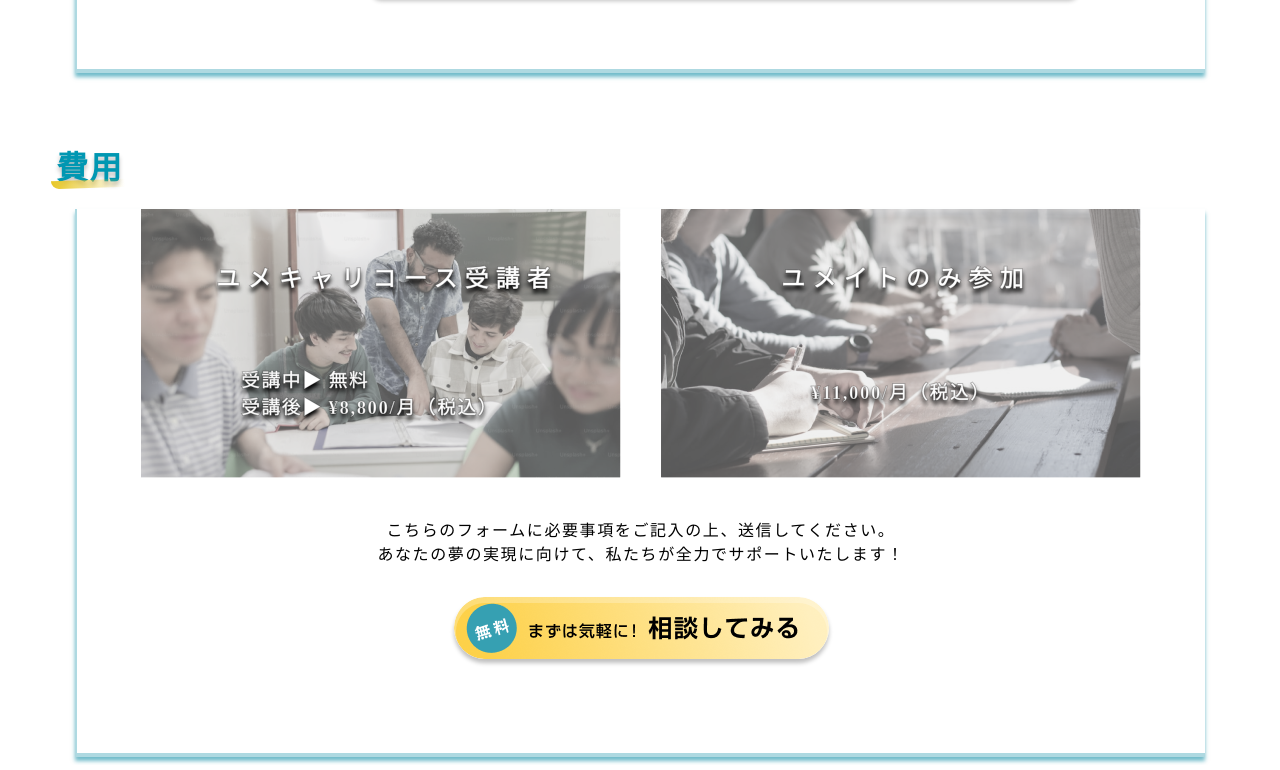
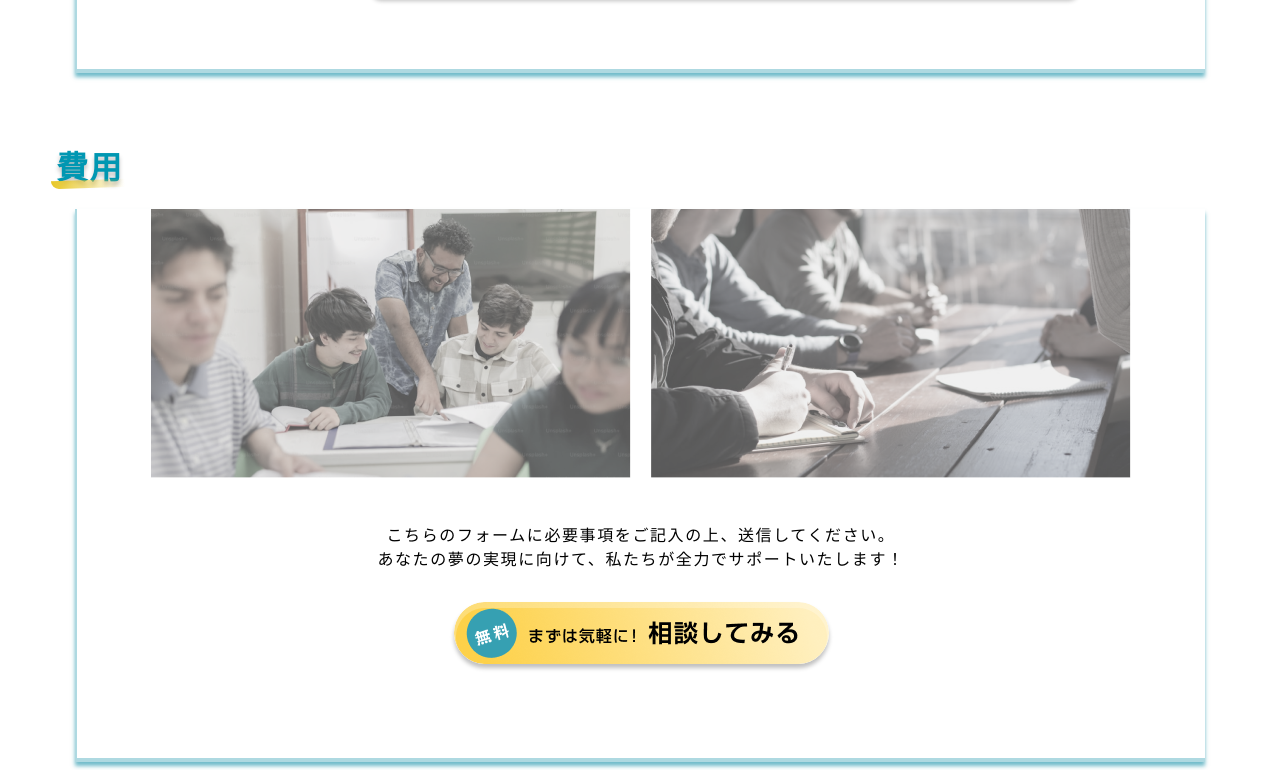
Before and after one commit to kou-cre/yumeito, a plain HTML site: page index.html in a window 1280 px wide. Shown: the part 4763-5533 px from the top of the page. Drawn offline with Linux system fonts and the light colour scheme.

Commit message:
Update style.css

```diff
--- a/style.css
+++ b/style.css
@@ -316,12 +316,7 @@ h2{
     -webkit-text-stroke: 1px rgb(0 0 0 /.25);
     text-shadow: 0 4px 4px #000;
 }
-.cost1{
-    height: 268px;
-    background-image: url(sample/cost1.png);
-    background-repeat: no-repeat;
-    position: relative;
-}
+
 .cost1 h2{
     letter-spacing: .3em;
     position: absolute;
@@ -333,13 +328,7 @@ h2{
     bottom: 40px;
     left: 100px;
 }
-.cost2{
-    height: 268px;
-    background-image: url(sample/cost2.png);
-    background-repeat: no-repeat;
-    position: relative;
-    margin-left: 2.5rem;
-}
+
 .cost2 h2{
     letter-spacing: .3em;
     position: absolute;
```
